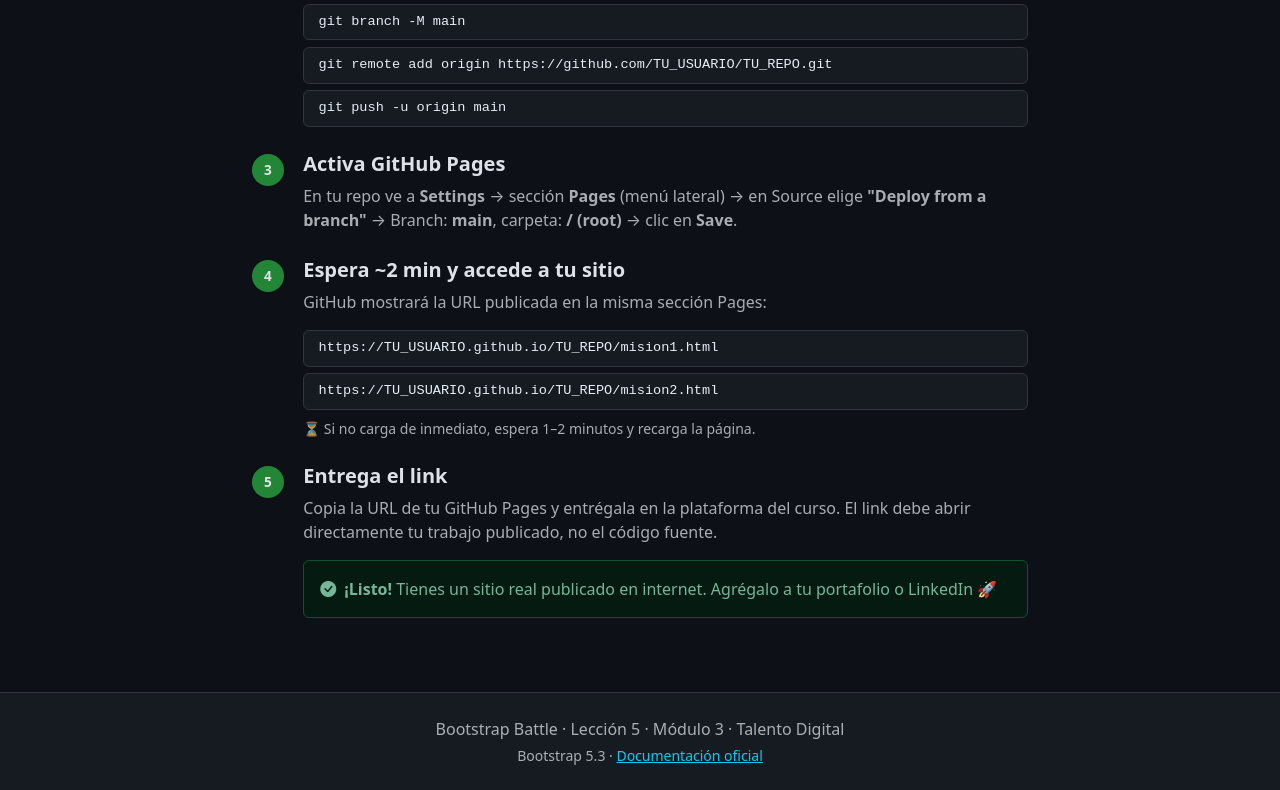
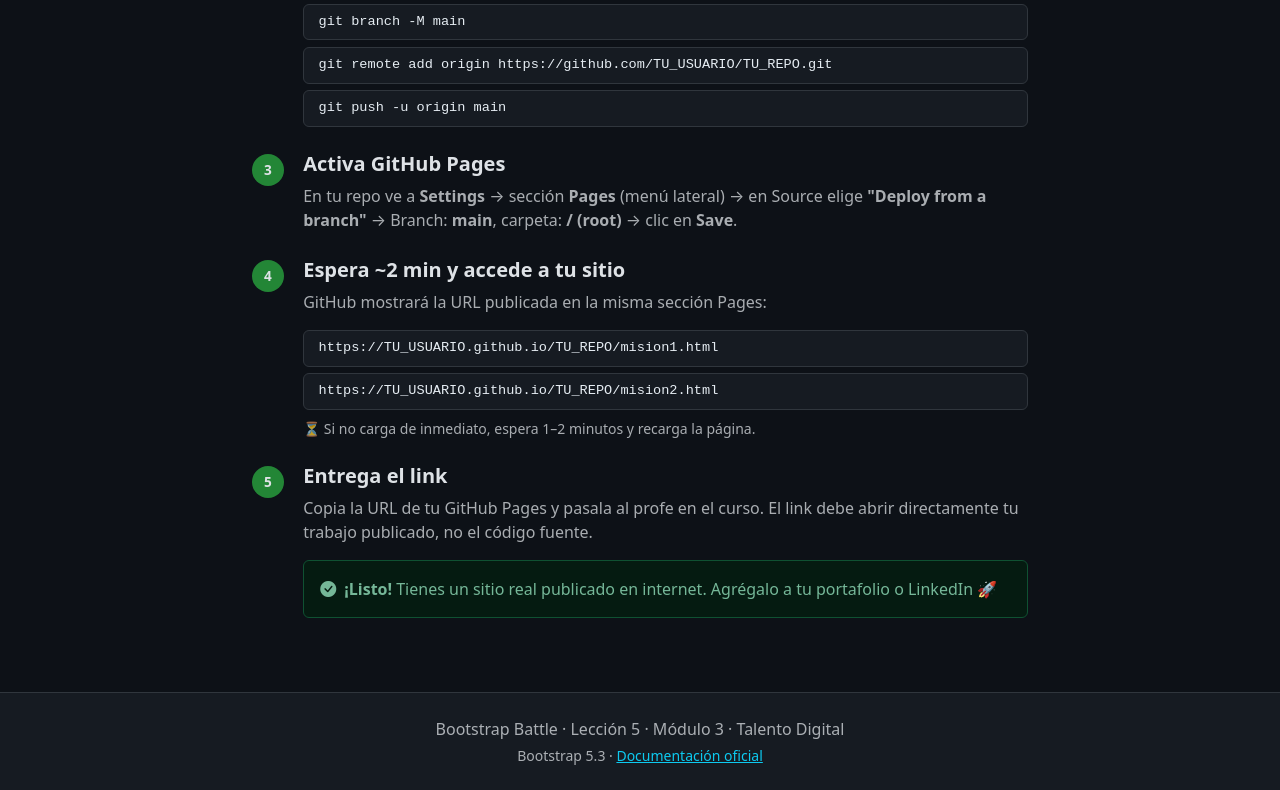
Before and after one commit to jpdhrelator/cv2-modulo-3-leccion-5, a plain HTML site: page index.html in a window 1280 px wide. Shown: the part 8420-9210 px from the top of the page. Drawn offline with nearby package versions, Linux system fonts and the light colour scheme.

Commit message:
archivos

```diff
--- a/index.html
+++ b/index.html
@@ -545,7 +545,7 @@
       </div>
       <div class="gh-step">
         <h5 class="fw-bold">Entrega el link</h5>
-        <p class="text-muted">Copia la URL de tu GitHub Pages y entrégala en la plataforma del curso. El link debe abrir directamente tu trabajo publicado, no el código fuente.</p>
+        <p class="text-muted">Copia la URL de tu GitHub Pages y pasala al profe en el curso. El link debe abrir directamente tu trabajo publicado, no el código fuente.</p>
         <div class="alert alert-success mt-2 mb-0">
           <i class="bi bi-check-circle-fill me-2"></i><strong>¡Listo!</strong> Tienes un sitio real publicado en internet. Agrégalo a tu portafolio o LinkedIn 🚀
         </div>
```
